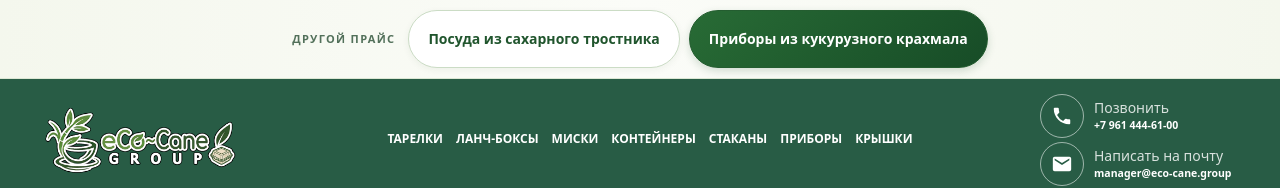
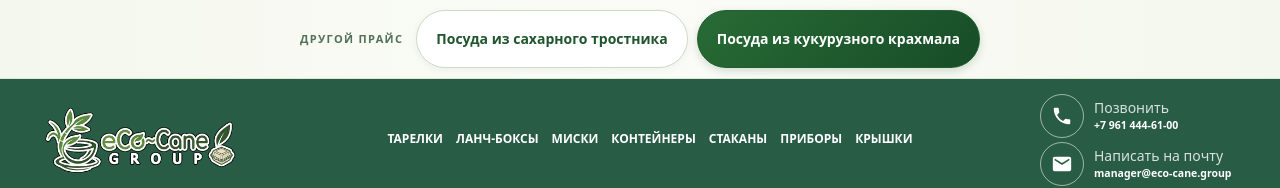
Before and after one commit to blvllxlam/ECORN, a plain HTML site: page index.html in a window 1280 px wide. Shown: the top 188 px of the page. Drawn offline with Linux system fonts and the light colour scheme; some packages are replaced by stand-ins of ours; no server answers; a script that the page names is missing.

Commit message:
Clarify corn-starch price list label

```diff
--- a/index.html
+++ b/index.html
@@ -1641,7 +1641,7 @@ tr[id^="category-"] { scroll-margin-top: 110px; }
 <div class="ecocane-price-switch" aria-label="Выбор прайс-листа">
   <span class="ecocane-price-switch__caption">Другой прайс</span>
   <a class="ecocane-price-switch__link" href="https://blvllxlam.github.io/ECONE/">Посуда из сахарного тростника</a>
-  <a class="ecocane-price-switch__link" href="https://blvllxlam.github.io/ECORN/" aria-current="page">Приборы из кукурузного крахмала</a>
+  <a class="ecocane-price-switch__link" href="https://blvllxlam.github.io/ECORN/" aria-current="page">Посуда из кукурузного крахмала</a>
 </div>
 
 <div class="wp-block-group ecocane-header has-global-padding is-content-justification-center is-layout-constrained wp-container-core-group-is-layout-29f85549 wp-block-group-is-layout-constrained" style="padding-top:18px;padding-right:24px;padding-bottom:18px;padding-left:24px">
```
